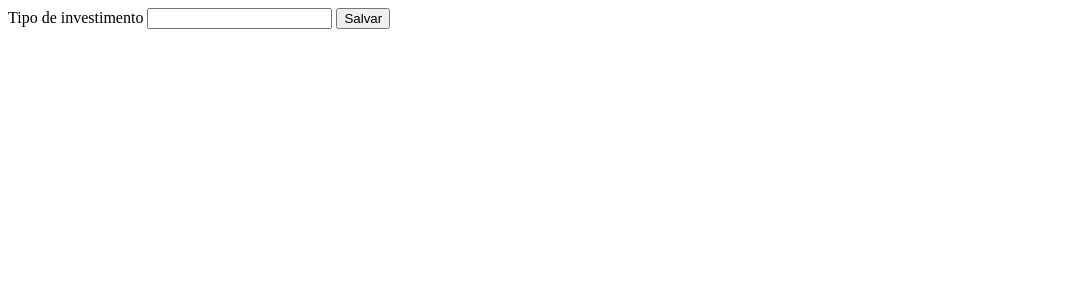
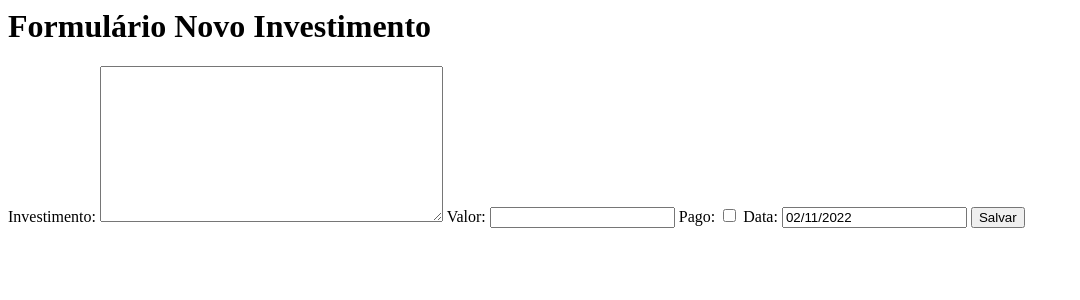
Before and after one commit to CLAUDIOMENDES111/invista_me, a Django app: page /novo_investimento/ in a window 1280 px wide. Shown: the top 300 px of the page, without its empty margins (0-1080 px from the left). Run offline with Django 4.2, Linux system fonts and the light colour scheme.

Commit message:
Criando investimentos

```diff
--- /dev/null
+++ b/projeto_invista_me/invista_me/forms.py
@@ -0,0 +1,7 @@
+from django.forms import ModelForm
+from .models import Investimento
+
+class InvestimentoForm(ModelForm):
+    class Meta:
+        model = Investimento
+        fields = '__all__'
--- a/projeto_invista_me/invista_me/templates/investimentos/investimentos.html
+++ b/projeto_invista_me/invista_me/templates/investimentos/investimentos.html
@@ -1,4 +1,5 @@
 <h1> Listagem de investimentos </h1>
+<button> <a href="{% url 'novo_investimento' %}">Novo Investimento </a> </button>
 
 
 <table>
--- a/projeto_invista_me/invista_me/templates/investimentos/novo_investimento.html
+++ b/projeto_invista_me/invista_me/templates/investimentos/novo_investimento.html
@@ -1,8 +1,12 @@
-<form action = "{% url 'investimento_registrado'%}" method="POST">
+<form action = "" method="POST">
 
     {% csrf_token %}
-    <label for=""> Tipo de investimento</label>
-    <input type="text" name="TipoInvestimento">
+
+    <h1> Formulário Novo Investimento </h1>
+
+    {{formulario}}
+
+
     <button type="submit"> Salvar</button>
 
 </form>
--- a/projeto_invista_me/invista_me/views.py
+++ b/projeto_invista_me/invista_me/views.py
@@ -1,11 +1,8 @@
-from django.shortcuts import render
-from django.shortcuts import HttpResponse
+from django.shortcuts import render, redirect, HttpResponse
 from .models import Investimento
+from .forms import InvestimentoForm
 
 # Create your views here.
-
-def novo_investimento(request):
-    return render(request, 'investimentos/novo_investimento.html')
 
 def investimentos(request):
     dados = {
@@ -20,3 +17,16 @@ def detalhe(request, id_investimento):
 
     }
     return render(request,'investimentos/detalhe.html', dados)
+
+def criar(request):
+    if request.method=='POST':
+        investimento_form = InvestimentoForm(request.POST)
+        if investimento_form.is_valid():
+            investimento_form.save()
+        return redirect('investimentos')
+    else:
+        investimento_form = InvestimentoForm()
+        formulario = {
+            'formulario': investimento_form
+        }
+        return render(request, 'investimentos/novo_investimento.html', context=formulario)
--- a/projeto_invista_me/projeto_invista_me/urls.py
+++ b/projeto_invista_me/projeto_invista_me/urls.py
@@ -19,8 +19,8 @@ from invista_me import views
 
 urlpatterns = [
     path('admin/', admin.site.urls),
-    path('', views.investimentos),
-    path('novo_investimento/', views.novo_investimento, name='novo_investimento'),
+    path('', views.investimentos, name='investimentos'),
+    path('novo_investimento/', views.criar, name='novo_investimento'),
     path('<int:id_investimento>', views.detalhe, name='detalhe'),
 
 
```
